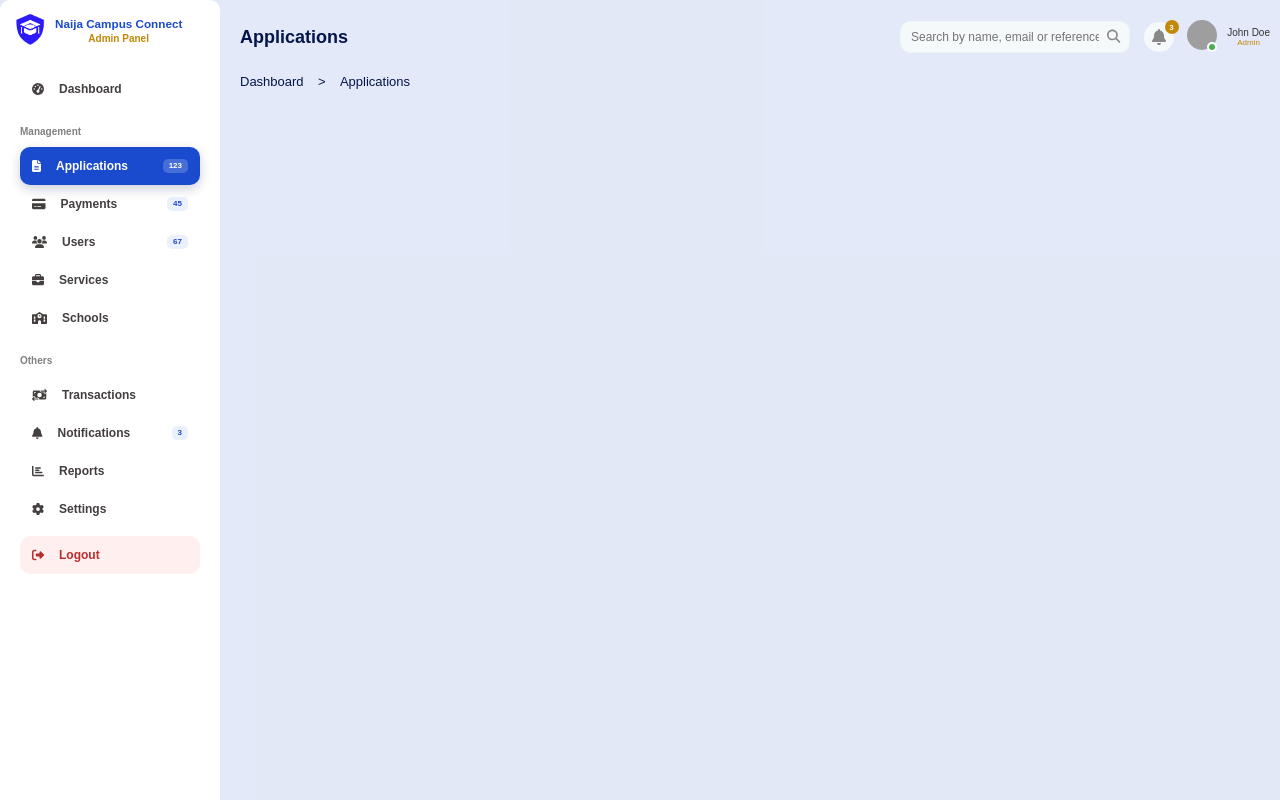
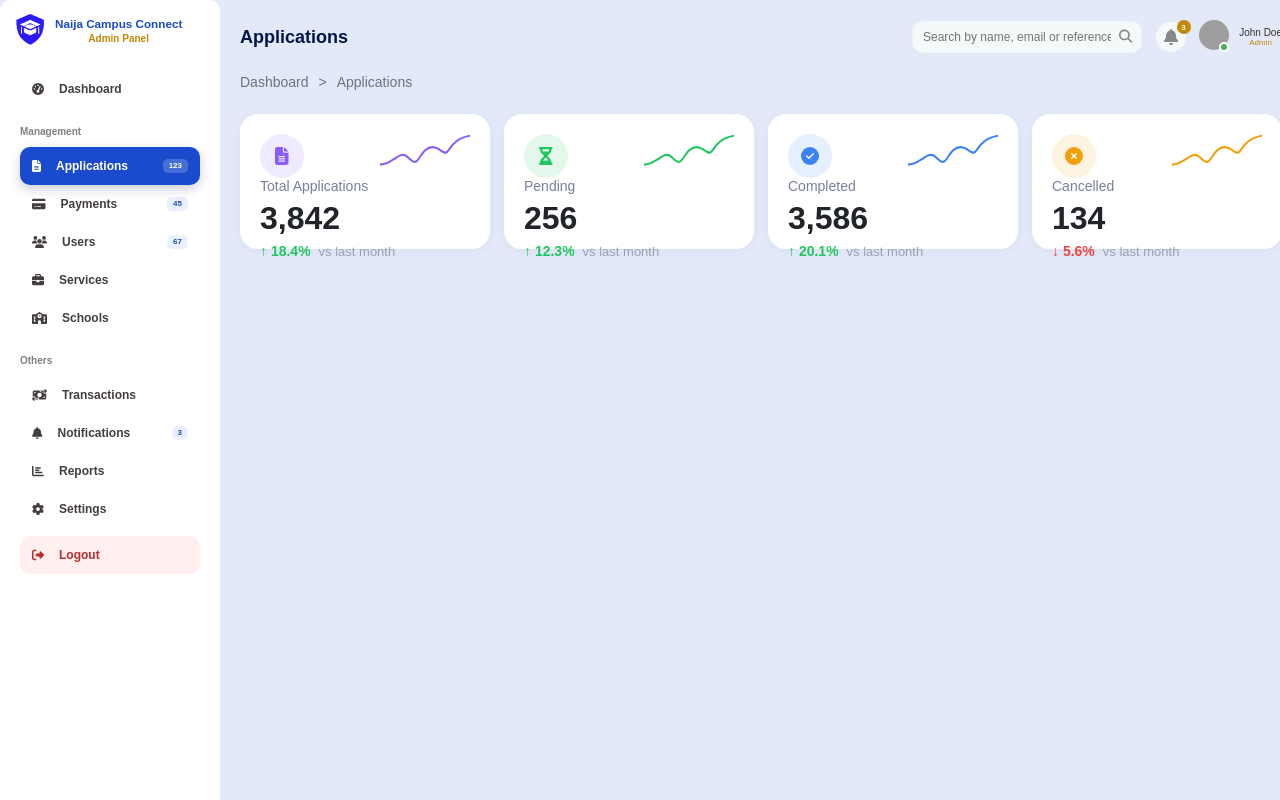
Before and after one commit to Richstar-plus/postutme_form-main, a React (Vite) app in the folder users/: page /admin/applications in a window 1280 px wide. Shown: the top 800 px of the page. Built offline with nearby package versions, Linux system fonts and the light colour scheme; grey boxes are pictures that could not be loaded; a web font is replaced by a local one.

Commit message:
feat: Implement ApplicationCard component with dynamic data display; enhance Applications page layout and styles

```diff
--- /dev/null
+++ b/users/src/admin/components/applications-components/ApplicationCard.css
@@ -0,0 +1,73 @@
+.main-application-card {
+  background: #fff;
+  border-radius: 18px;
+  padding: 20px;
+  min-height: 135px;
+  box-shadow: 0 2px 12px rgba(0, 0, 0, 0.04);
+  width: 250px;
+    height: 100px;
+  display: flex;
+  flex-direction: column;
+  justify-content: space-between;
+}
+
+.application-card-top {
+  display: flex;
+  justify-content: space-between;
+  align-items: flex-start;
+}
+
+.application-card-icon {
+  width: 44px;
+  height: 44px;
+  border-radius: 50%;
+
+  display: flex;
+  justify-content: center;
+  align-items: center;
+
+  font-size: 18px;
+}
+
+.application-card-graph {
+  width: 90px;
+  height: 35px;
+}
+
+.application-card-title {
+  font-size: 14px;
+  color: #7b809a;
+  margin: 0;
+  font-weight: 500;
+}
+
+.application-card-value {
+  font-size: 32px;
+  margin: 6px 0;
+  font-weight: 700;
+  color: #212529;
+}
+
+.application-card-footer {
+  display: flex;
+  align-items: center;
+  gap: 8px;
+}
+
+.application-card-percentage {
+  font-size: 14px;
+  font-weight: 600;
+}
+
+.application-card-percentage.up {
+  color: #22c55e;
+}
+
+.application-card-percentage.down {
+  color: #ef4444;
+}
+
+.application-card-month {
+  color: #94a3b8;
+  font-size: 13px;
+}
--- /dev/null
+++ b/users/src/admin/components/applications-components/ApplicationCard.jsx
@@ -0,0 +1,67 @@
+import "./ApplicationCard.css";
+import { FontAwesomeIcon } from "@fortawesome/react-fontawesome";
+
+export function ApplicationCard({
+  title,
+  value,
+  percentage,
+  trend = "up",
+  icon,
+  graphColor,
+}) {
+  return (
+    <div className="main-application-card">
+      <div className="application-card-top">
+        <div
+          className="application-card-icon"
+          style={{ backgroundColor: `${graphColor}20` }}
+        >
+          <FontAwesomeIcon
+            icon={icon}
+            style={{ color: graphColor }}
+          />
+        </div>
+
+        <svg
+          className="application-card-graph"
+          viewBox="0 0 120 40"
+          preserveAspectRatio="none"
+        >
+          <path
+            d="M0 35
+               C10 35,15 30,20 28
+               C25 25,30 22,35 25
+               C40 28,45 35,50 30
+               C55 25,60 15,70 15
+               C80 15,85 25,90 20
+               C95 15,100 5,120 2"
+            fill="none"
+            stroke={graphColor}
+            strokeWidth="2.5"
+            strokeLinecap="round"
+          />
+        </svg>
+      </div>
+
+      <div className="application-card-content">
+        <p className="application-card-title">{title}</p>
+
+        <h2 className="application-card-value">{value}</h2>
+
+        <div className="application-card-footer">
+          <span
+            className={`application-card-percentage ${
+              trend === "up" ? "up" : "down"
+            }`}
+          >
+            {trend === "up" ? "↑" : "↓"} {percentage}
+          </span>
+
+          <span className="application-card-month">
+            vs last month
+          </span>
+        </div>
+      </div>
+    </div>
+  );
+}
--- a/users/src/admin/pages/Applications.css
+++ b/users/src/admin/pages/Applications.css
@@ -2,7 +2,38 @@
     display: flex;
     justify-content: space-between;
     align-items: center;
-    width: 170px;
+    width: 150px;
     font-size: 13px;
     color: var(--primary-color);
+    gap: 10px;
+    margin-bottom: 24px;
 }
+
+.application-container {
+  width: 100%;
+}
+
+.application-nav-indicator p {
+  margin: 0;
+  color: #6b7280;
+  font-size: 14px;
+}
+
+.application-content-card-holder {
+  display: flex;
+  justify-content: space-between;
+  gap: 14px;
+  width: 100%;
+}
+
+@media (max-width: 1200px) {
+  .application-content-card-holder {
+    grid-template-columns: repeat(2, 1fr);
+  }
+}
+
+@media (max-width: 768px) {
+  .application-content-card-holder {
+    grid-template-columns: 1fr;
+  }
+}
--- a/users/src/admin/pages/Applications.jsx
+++ b/users/src/admin/pages/Applications.jsx
@@ -1,12 +1,59 @@
 import "./Applications.css";
+
+import {
+  faFileLines,
+  faHourglassHalf,
+  faCircleCheck,
+  faCircleXmark,
+} from "@fortawesome/free-solid-svg-icons";
+
+import { ApplicationCard } from "../components/applications-components/ApplicationCard";
 
 export function Applications() {
   return (
     <div className="application-container">
       <div className="application-nav-indicator">
-      <p>Dashboard</p>
-      <p>{">"}</p>
+        <p>Dashboard</p>
+        <p>{">"}</p>
         <p>Applications</p>
+      </div>
+
+      <div className="application-content-card-holder">
+        <ApplicationCard
+          title="Total Applications"
+          value="3,842"
+          percentage="18.4%"
+          trend="up"
+          icon={faFileLines}
+          graphColor="#8B5CF6"
+        />
+
+        <ApplicationCard
+          title="Pending"
+          value="256"
+          percentage="12.3%"
+          trend="up"
+          icon={faHourglassHalf}
+          graphColor="#22C55E"
+        />
+
+        <ApplicationCard
+          title="Completed"
+          value="3,586"
+          percentage="20.1%"
+          trend="up"
+          icon={faCircleCheck}
+          graphColor="#3B82F6"
+        />
+
+        <ApplicationCard
+          title="Cancelled"
+          value="134"
+          percentage="5.6%"
+          trend="down"
+          icon={faCircleXmark}
+          graphColor="#F59E0B"
+        />
       </div>
     </div>
   );
```
